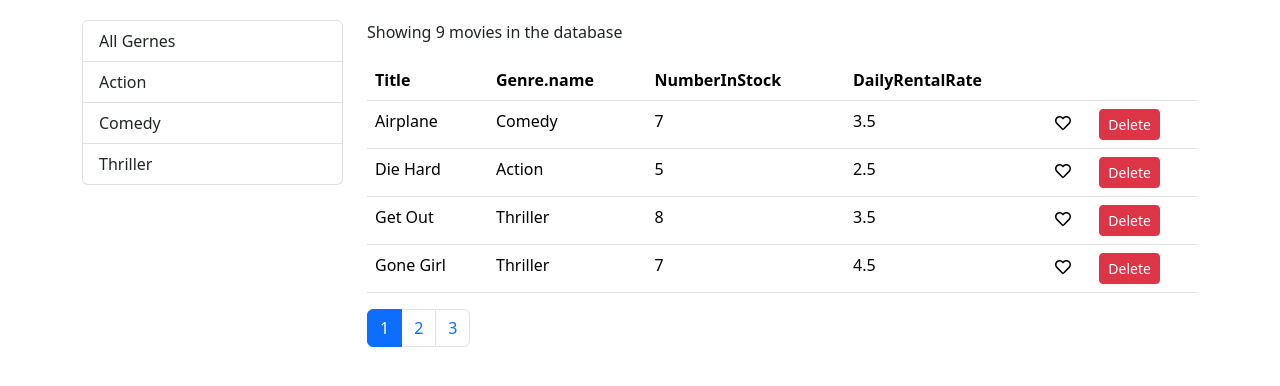
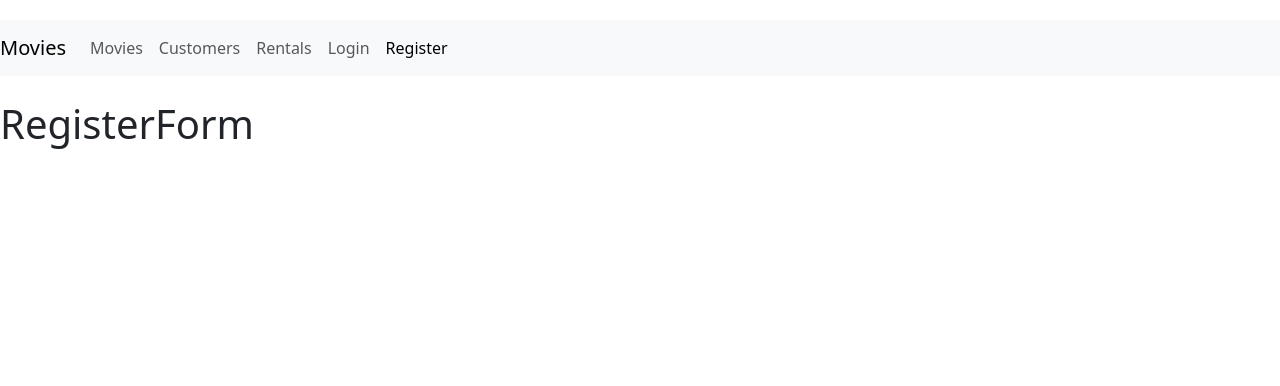
Before and after one commit to haseebzahid1/react-movie-table, a React (Create React App) app: page /register in a window 1280 px wide. Shown: the top 386 px of the page. Built offline with nearby package versions, Linux system fonts and the light colour scheme.

Commit message:
navbar added

```diff
--- a/package.json
+++ b/package.json
@@ -10,6 +10,7 @@
     "@testing-library/react": "^13.4.0",
     "@testing-library/user-event": "^13.5.0",
     "bootstrap": "^5.3.2",
+    "font-awesome": "^4.7.0",
     "fontawesome-4.7": "^4.7.0",
     "lodash": "^4.17.10",
     "prop-types": "^15.8.1",
--- a/src/App.js
+++ b/src/App.js
@@ -1,16 +1,36 @@
 import React, {Component } from 'react';
 import './App.css';
 import '../node_modules/bootstrap/dist/css/bootstrap.min.css';
-// import "font-awesome/css/font-awesome.css";
-
+import "font-awesome/css/font-awesome.css";
+import {Route, Routes ,Navigate} from "react-router-dom";
+import Navbar from './component/Navbar';
 import Movies from './component/Movie';
-
+import RegisterForm from './component/RegisterForm';
+import LoginForm from './component/LoginForm';
+// import MovieForm from './component/MovieForm';
+import Customers from './component/Customers';
+import Rentals from './component/Rentals';
+import Page404 from './component/Page404';
 class App extends Component {
   render() {
     return (
-      <div>
+
+       <React.Fragment>
+        <Navbar />
+      {/* <div>
         <Movies />
-      </div>
+      </div> */}
+
+      <Routes >
+        <Route path='/register' element={<RegisterForm />} />
+        <Route path='/login' element={<LoginForm />} />
+        <Route path='/movies' element={<Movies />} />
+        <Route path='/customers' element={<Customers />} />
+        <Route path='/rentals' element={<Rentals />} />
+        <Route path="/" element={<Navigate to={'/movies'} />}  />
+        <Route path='/*' element={<Page404 />} />
+      </Routes>
+      </React.Fragment>
     );
   }
 }
--- /dev/null
+++ b/src/component/Customers.jsx
@@ -0,0 +1,9 @@
+import React from 'react'
+
+const Customers = () => {
+  return (
+    <div>Customers</div>
+  )
+}
+
+export default Customers
--- /dev/null
+++ b/src/component/LoginForm.jsx
@@ -0,0 +1,9 @@
+import React from 'react'
+// import {NavLink} from 'react-router-dom';
+const LoginForm = () => {
+  return (
+    <div>LoginForm</div>
+  )
+}
+
+export default LoginForm
--- /dev/null
+++ b/src/component/MovieForm.jsx
@@ -0,0 +1,9 @@
+import React from 'react'
+
+const MovieForm = () => {
+  return (
+    <div>MovieForm</div>
+  )
+}
+
+export default MovieForm
--- /dev/null
+++ b/src/component/Navbar.jsx
@@ -0,0 +1,62 @@
+import React from "react";
+import {Link, NavLink} from 'react-router-dom';
+
+const NavBar = () => {
+  return (
+    <div>
+      <nav className="navbar mb-4 navbar-expand-sm navbar-light bg-light">
+        <Link className="navbar-brand" to="/">
+          Movies
+        </Link>
+        <button
+          className="navbar-toggler"
+          type="button"
+          data-toggle="collapse"
+          data-target="#navbarNav"
+          aria-controls="navbarNav"
+          aria-expanded="false"
+          aria-label="Toggle navigation"
+        >
+          <span className="navbar-toggler-icon"></span>
+        </button>
+        <div className="collapse navbar-collapse" id="navbarNav">
+          <ul className="navbar-nav">
+
+            <li className="nav-item ">
+              <NavLink className="nav-link" to="/movies">
+                Movies
+              </NavLink>
+            </li>
+
+            <li className="nav-item">
+              <NavLink className="nav-link" to="/customers">
+                Customers
+              </NavLink>
+            </li>
+
+            <li className="nav-item">
+              <NavLink className="nav-link" to="/rentals">
+                Rentals
+              </NavLink>
+            </li>
+
+            <li className="nav-item">
+              <NavLink className="nav-link" to="/login">
+                Login
+              </NavLink>
+            </li>
+
+            <li className="nav-item">
+              <NavLink className="nav-link" to="/register">
+                Register
+              </NavLink>
+            </li>
+
+          </ul>
+        </div>
+      </nav>
+    </div>
+  );
+};
+
+export default NavBar;
--- /dev/null
+++ b/src/component/Page404.jsx
@@ -0,0 +1,9 @@
+import React from 'react'
+
+const Page404 = () => {
+  return (
+    <div>Page404</div>
+  )
+}
+
+export default Page404
--- /dev/null
+++ b/src/component/RegisterForm.jsx
@@ -0,0 +1,11 @@
+import React from 'react'
+// import {NavLink} from 'react-router-dom';
+const RegisterForm = () => {
+  return (
+      <div>
+        <h1>RegisterForm</h1>
+    </div>
+  )
+}
+
+export default RegisterForm
--- /dev/null
+++ b/src/component/Rentals.jsx
@@ -0,0 +1,9 @@
+import React from 'react'
+
+const Rentals = () => {
+  return (
+    <div>Rentals</div>
+  )
+}
+
+export default Rentals
--- a/src/index.js
+++ b/src/index.js
@@ -3,11 +3,11 @@ import ReactDOM from 'react-dom/client';
 import './index.css';
 import App from './App';
 import reportWebVitals from './reportWebVitals';
-
+import {BrowserRouter} from 'react-router-dom'
 const root = ReactDOM.createRoot(document.getElementById('root'));
 root.render(
   <React.StrictMode>
-    <App />
+    <BrowserRouter>  <App /> </BrowserRouter>
   </React.StrictMode>
 );
 
```
Also changed, not shown: 1 other file (tests, documents, lock files or other folders).
